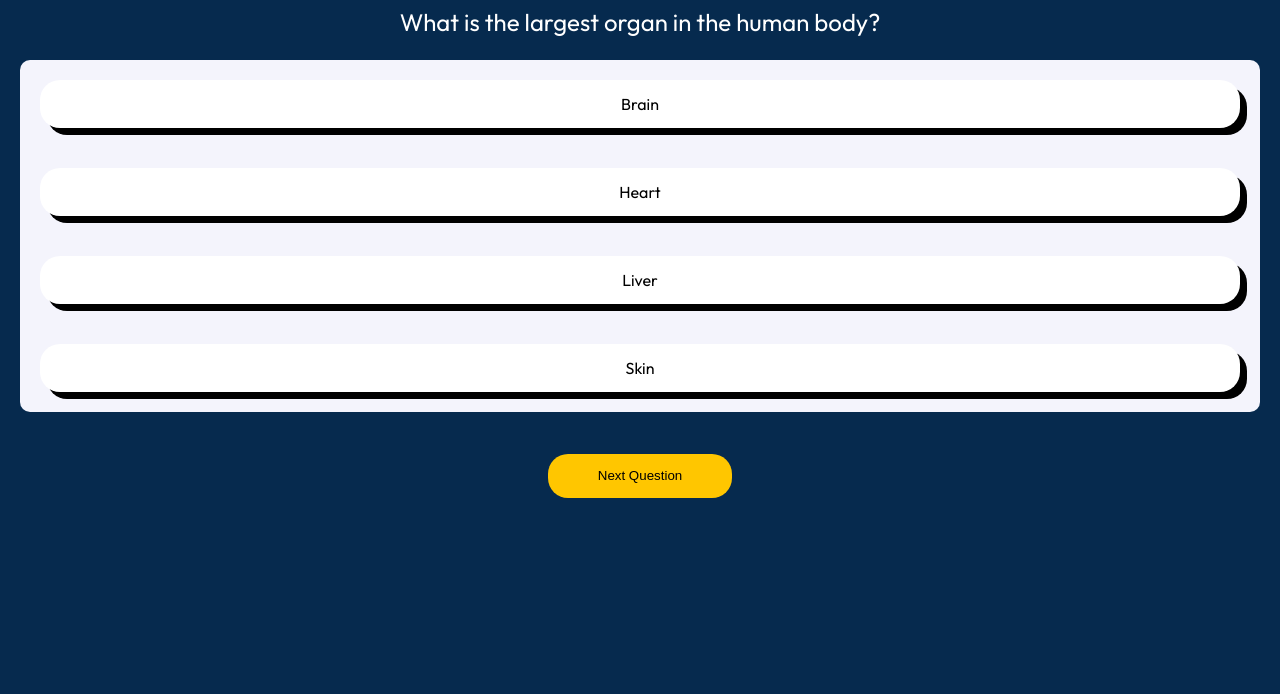
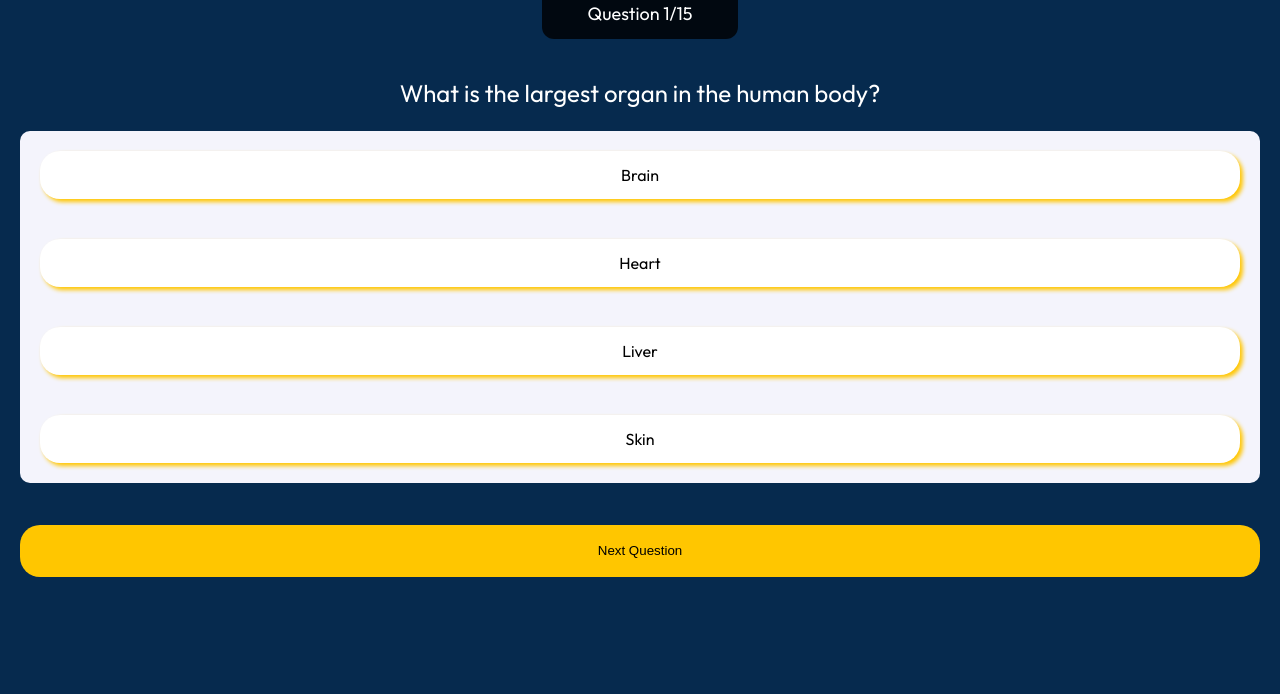
Before and after one commit to samuelmbp/mind-maze, a website built with Vite: page index.html in a window 1280 px wide. Shown: the part 208-902 px from the top of the page. Before the commit the page ends 800 px from the top, so only its background shows below. Built offline with nearby package versions, Linux system fonts and the light colour scheme.

Commit message:
Add quiz progress for the number of questions left

```diff
--- a/src/main.ts
+++ b/src/main.ts
@@ -4,8 +4,12 @@ import { quizQuestions } from "./data/quizQuestions";
 const quizContainerBody = document.querySelector<HTMLElement>(
     ".quiz-container__body"
 );
+const quizProgress = document.querySelector<HTMLDivElement>(".quiz-progress");
 
-if (!quizContainerBody) throw new Error("Element does not exist...");
+if (!quizContainerBody || !quizProgress)
+    throw new Error("Element does not exist...");
+
+let currentQuestionIndex: number = 0;
 
 quizQuestions.forEach((question) => {
     quizContainerBody.innerHTML = `
@@ -19,3 +23,7 @@ quizQuestions.forEach((question) => {
         </div>
     `;
 });
+
+quizProgress.textContent = `Question ${currentQuestionIndex + 1}/${
+    quizQuestions.length
+}`;
--- a/src/style.scss
+++ b/src/style.scss
@@ -14,7 +14,7 @@ body {
 
 .header {
     color: #fff;
-    padding: 40px;
+    padding: 30px;
 
     &__logo {
         font-size: 28px;
@@ -24,6 +24,17 @@ body {
 .quiz-container {
     padding: 20px;
     text-align: center;
+    height: 100vh;
+
+    .quiz-progress {
+        color: white;
+        background-color: rgba($color: #000000, $alpha: 0.8);
+        border-radius: 12px;
+        display: inline-block;
+        padding: 12px 45px;
+        margin: 20px 0;
+        font-size: 18px;
+    }
 
     &__heading {
         color: #ffc600;
@@ -48,9 +59,8 @@ body {
 
             li {
                 margin: 20px;
-                // background-color: rgba($color: #000000, $alpha: 0.2);
                 background-color: white;
-                box-shadow: 7px 7px;
+                box-shadow: 3px 3px 4px #ffc600;
                 padding: 12px;
                 border-radius: 20px;
                 text-align: center;
@@ -61,10 +71,12 @@ body {
 
     .quiz-next-button {
         outline: none;
+        width: 100%;
         border: none;
-        padding: 12px 50px;
+        padding: 16px 50px;
         margin-top: 42px;
         border-radius: 20px;
         background-color: #ffc600;
+        cursor: pointer;
     }
 }
```
